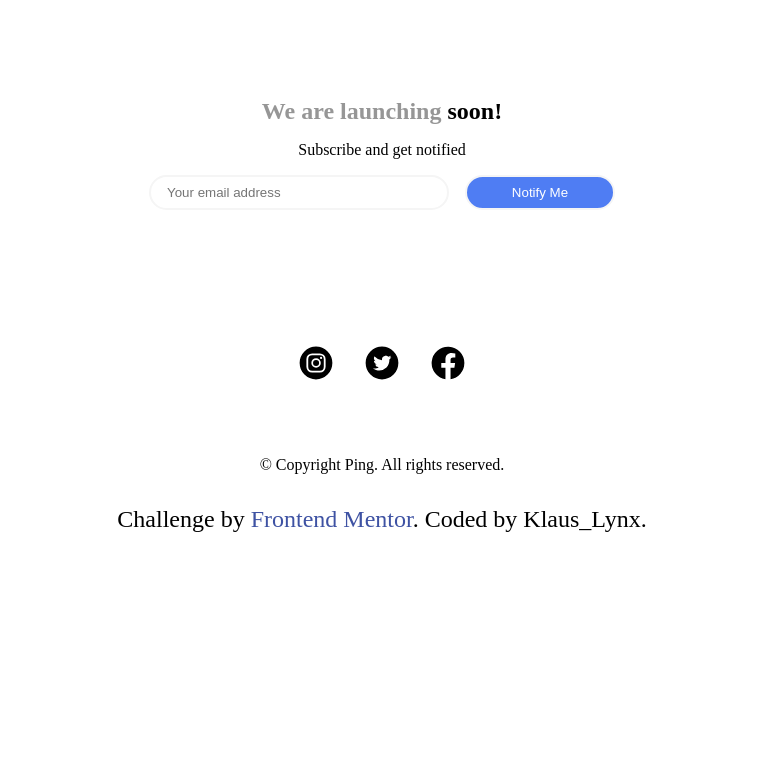
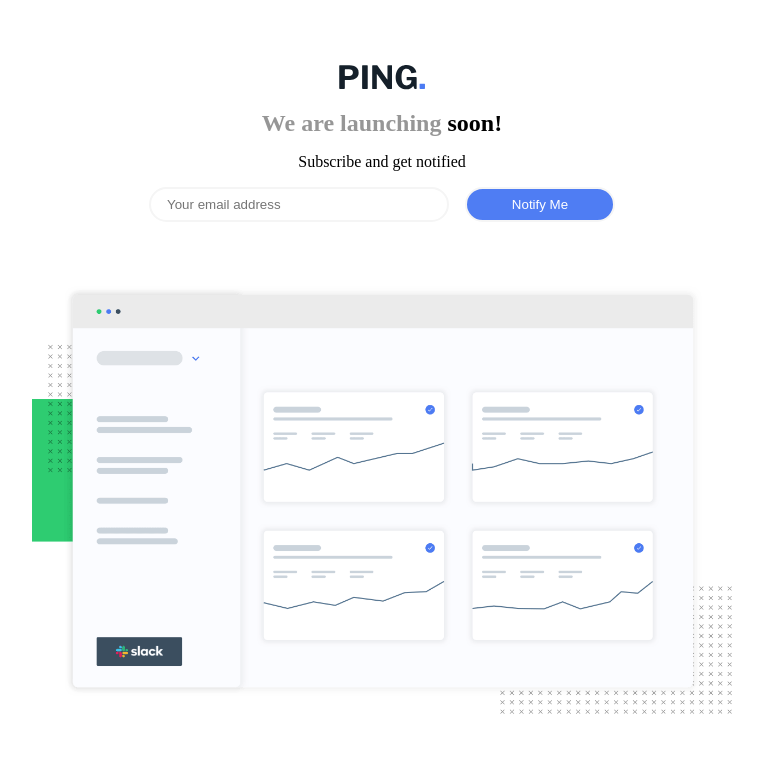
Before and after one commit to KlausLynx/ping-pong, a plain HTML site: page index.html in a window 1280 px wide. Shown: the top 775 px of the page, without its empty margins (226-989 px from the left). Drawn offline with Linux system fonts and the light colour scheme.

Commit message:
Update index.html

```diff
--- a/index.html
+++ b/index.html
@@ -3,7 +3,7 @@
 <head>
   <meta charset="UTF-8">
   <meta name="viewport" content="width=device-width, initial-scale=1.0"> <!-- displays site properly based on user's device -->
-  <link rel="icon" type="image/png" sizes="32x32" href="./images/favicon-32x32.png">
+  <link rel="icon" type="image/png" sizes="32x32" href="favicon-32x32.png">
   <title>Frontend Mentor | Ping coming soon page</title>
   <link rel="stylesheet" href="style.css">
   <script src="main.js" defer></script>
@@ -17,7 +17,7 @@
 <body>
   <div class="cont">
     <section class="section1">
-      <header><img src="./images/logo.svg" alt=""></header>
+      <header><img src="logo.svg" alt=""></header>
       <div class="title">
         <h1><span> We are launching </span><strong> soon!</strong></h1>
       </div>
@@ -34,7 +34,7 @@
       </form>
     </section>
     <section class="section2">
-      <img src="./images/illustration-dashboard.png" alt="">
+      <img src="illustration-dashboard.png" alt="">
     </section>
     <section class="section3">
       <div class="socio_icons">
```
